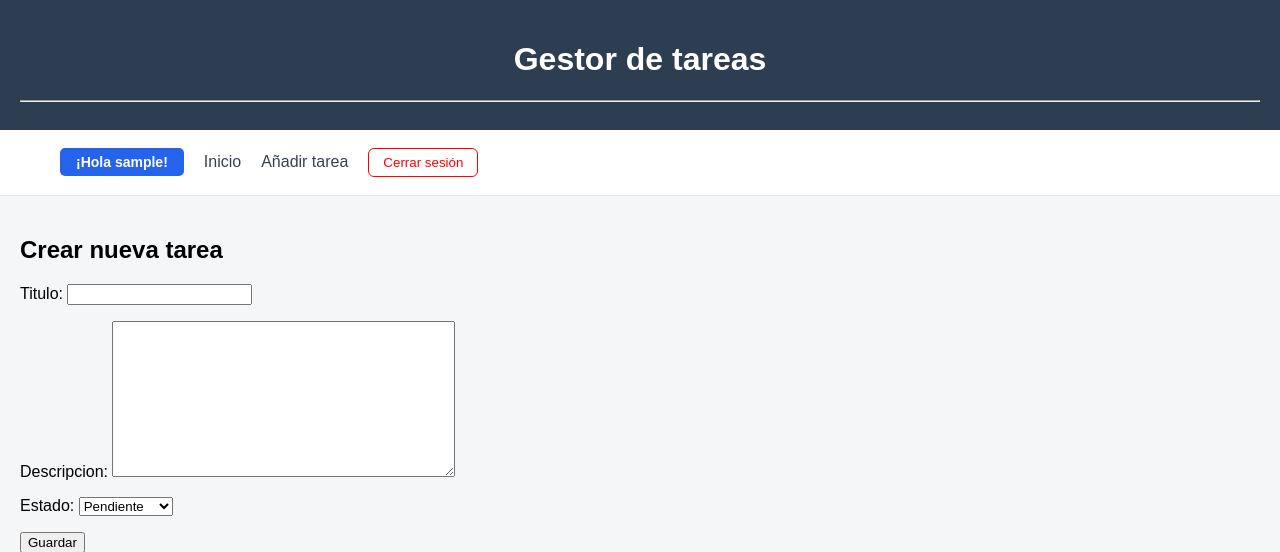
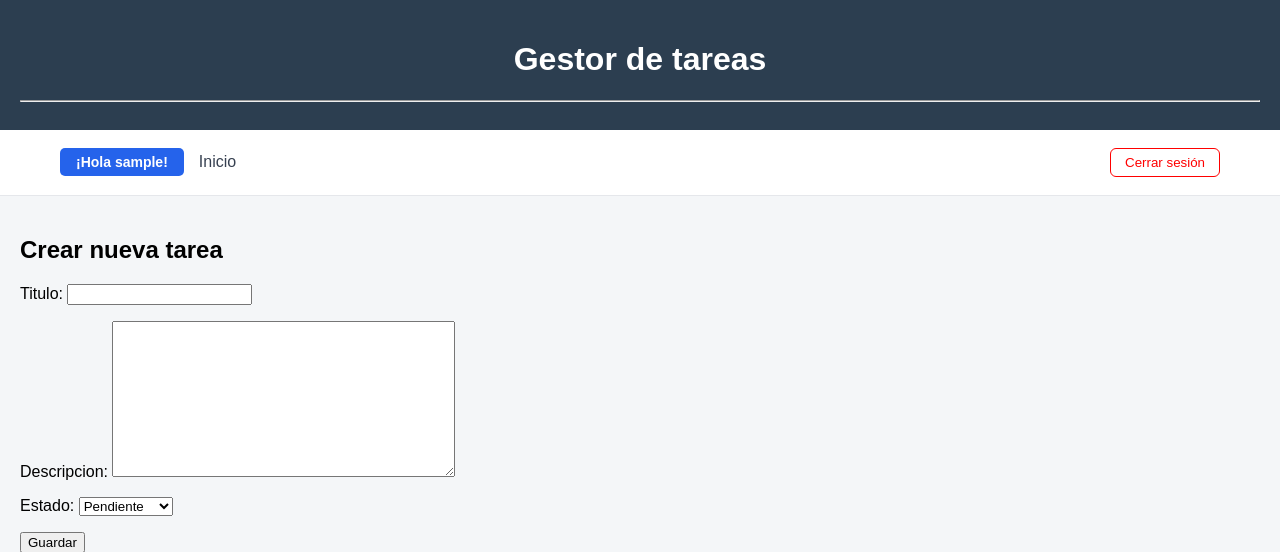
Before and after one commit to eliaGil02/PruebaEvaluacion2PEP, a Django app: page /crear/ in a window 1280 px wide. Shown: the top 552 px of the page. Run offline with Django 5.2, Linux system fonts and the light colour scheme; the visitor is signed in with stand-in values (Sample User, id 1).

Commit message:
Modificado estilo de pagina

```diff
--- a/tareas/static/tareas/style.css
+++ b/tareas/static/tareas/style.css
@@ -99,8 +99,19 @@ nav {
 /* contenedor interno */
 .nav-contenido {
     display: flex;
+    justify-content: space-between;
     align-items: center;
     gap: 20px;
+}
+
+.nav-izquierda {
+    display: flex;
+    gap: 15px;
+    align-items: center;
+}
+
+.nav-derecha {
+    display: flex;
 }
 
 /* user */
--- a/tareas/templates/base.html
+++ b/tareas/templates/base.html
@@ -17,16 +17,25 @@
     <nav>
         {% if user.is_authenticated %}
         <div class="nav-contenido">
+            <div class="nav-izquierda">
                 <span class="usuario">¡Hola {{ user.username }}!</span>
+                {% if request.resolver_match.url_name != "lista_tareas" %}
                 <a href="{% url 'lista_tareas' %}">Inicio</a>
+                {% endif %}
+
+                {% if request.resolver_match.url_name != "crear_tarea" %}
                 <a href="{% url 'crear_tarea' %}">Añadir tarea</a>
+                {% endif %}
+            </div>
 
+            <div class="nav-derecha">
                 <form action="{% url 'logout' %}" method="post" style="display:inline;">
                     {% csrf_token %}
                     <button type="submit">
                         Cerrar sesión
                     </button>
                 </form>
+            </div>
         </div>
         {% else %}
         <div class="nav-contenido">
```
Lines whose indentation alone changed are shown as unchanged.
